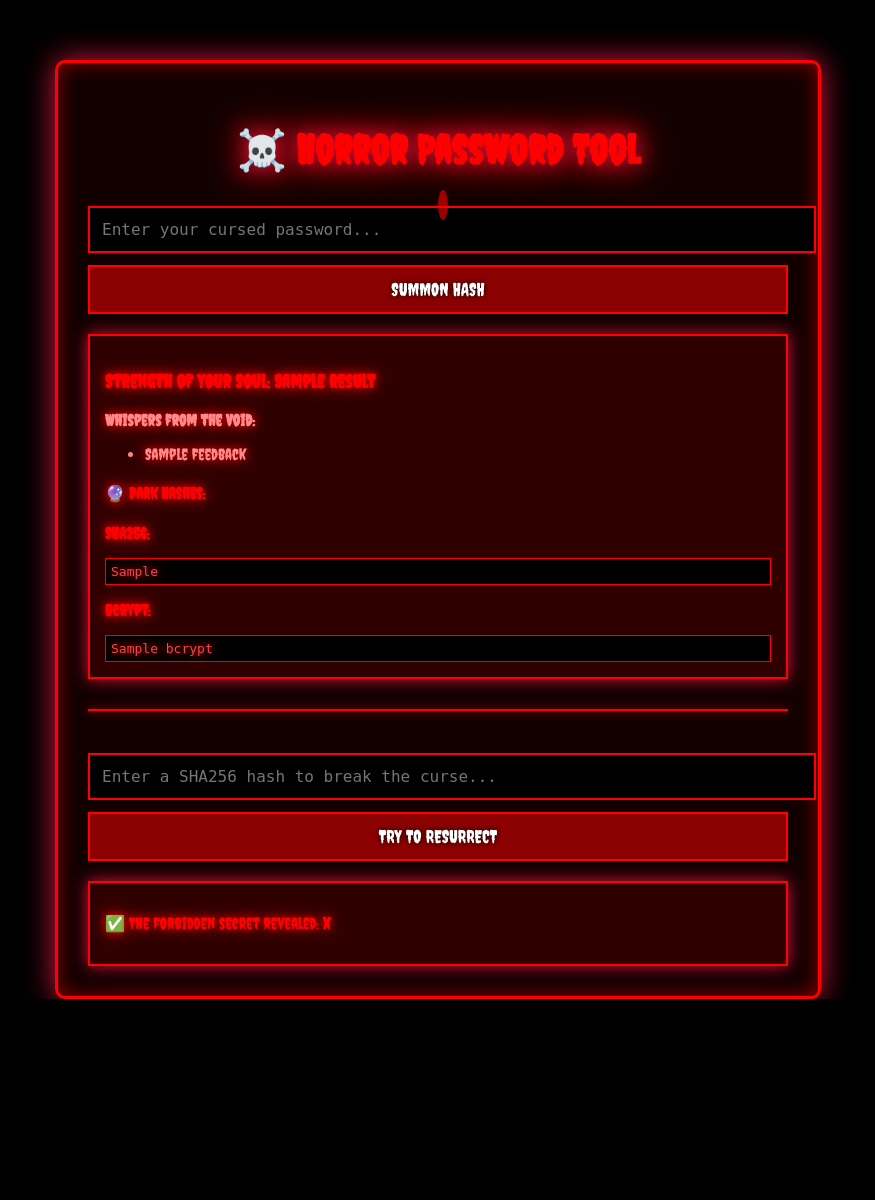
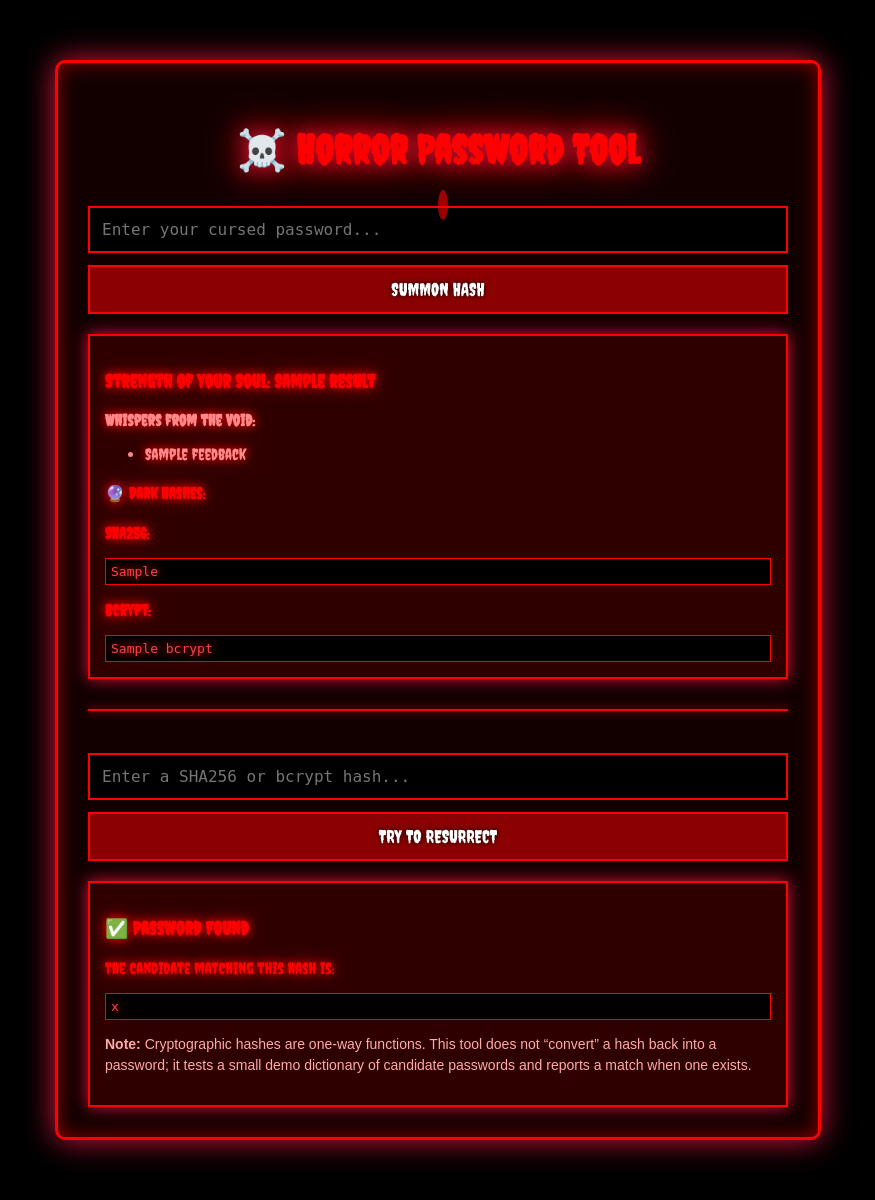
Before and after one commit to sam29sahil/password_web_checker, a Flask app: template templates/index.html in a window 1280 px wide. Shown: the whole page, without its empty margins (202-1077 px from the left). Before the commit the page ends 999 px from the top, so only its background shows below. Run offline with Flask 3, Linux system fonts and the light colour scheme; the template is opened without the code that fills it: most values are stand-ins (such as "Sample title", 1, 10 or a date in 2020).

Commit message:
Improve hash checker UI and explain dictionary-based matching

```diff
--- a/templates/index.html
+++ b/templates/index.html
@@ -2,128 +2,30 @@
 <html lang="en">
 <head>
     <meta charset="UTF-8">
+    <meta name="viewport" content="width=device-width, initial-scale=1.0">
     <title>☠️ Horror Password Tool</title>
-    <!-- Creepy Font -->
     <link href="https://fonts.googleapis.com/css2?family=Creepster&display=swap" rel="stylesheet">
-
     <style>
-        body {
-            margin: 0;
-            height: 100vh;
-            background: black;
-            color: #ff0000;
-            font-family: 'Creepster', cursive;
-            overflow-x: hidden;
-            text-shadow: 0 0 10px red, 0 0 20px darkred;
-        }
-
-        .container {
-            max-width: 700px;
-            margin: 60px auto;
-            background: rgba(20, 0, 0, 0.9);
-            padding: 30px;
-            border: 3px solid red;
-            border-radius: 10px;
-            box-shadow: 0 0 30px crimson, inset 0 0 20px darkred;
-        }
-
-        h2 {
-            text-align: center;
-            font-size: 40px;
-            margin-bottom: 20px;
-            text-shadow: 0 0 20px crimson, 0 0 40px red;
-        }
-
-        input {
-            width: 100%;
-            padding: 12px;
-            margin: 12px 0;
-            background: black;
-            border: 2px solid red;
-            color: #ff4444;
-            font-size: 16px;
-            font-family: monospace;
-        }
-
-        button {
-            width: 100%;
-            padding: 12px;
-            background: darkred;
-            border: 2px solid red;
-            color: white;
-            font-size: 18px;
-            text-transform: uppercase;
-            cursor: pointer;
-            font-family: 'Creepster', cursive;
-            text-shadow: 0 0 5px black;
-        }
-
-        button:hover {
-            background: red;
-            color: black;
-            text-shadow: 0 0 10px white;
-        }
-
-        .result {
-            margin-top: 20px;
-            padding: 15px;
-            border: 2px solid red;
-            background: rgba(50, 0, 0, 0.9);
-            box-shadow: 0 0 15px crimson;
-        }
-
-        .feedback {
-            color: #ff8888;
-            margin-top: 10px;
-        }
-
-        code {
-            background: black;
-            border: 1px solid red;
-            display: block;
-            padding: 5px;
-            margin-top: 5px;
-            word-wrap: break-word;
-            color: #ff4444;
-            font-family: monospace;
-        }
-
-        hr {
-            border: none;
-            height: 2px;
-            background: red;
-            margin: 30px 0;
-            box-shadow: 0 0 10px red;
-        }
-
-        /* Blood dripping effect */
-        .blood-drip {
-            position: relative;
-            color: red;
-        }
-        .blood-drip::after {
-            content: " ";
-            position: absolute;
-            left: 50%;
-            top: 100%;
-            width: 10px;
-            height: 30px;
-            background: red;
-            border-radius: 50%;
-            animation: drip 1.5s infinite;
-        }
-        @keyframes drip {
-            0% { transform: translateY(0); opacity: 1; }
-            80% { transform: translateY(20px); opacity: 0.5; }
-            100% { transform: translateY(30px); opacity: 0; }
-        }
+        body { margin:0; min-height:100vh; background:black; color:#ff0000; font-family:'Creepster',cursive; overflow-x:hidden; text-shadow:0 0 10px red,0 0 20px darkred; }
+        .container { max-width:700px; margin:60px auto; background:rgba(20,0,0,.9); padding:30px; border:3px solid red; border-radius:10px; box-shadow:0 0 30px crimson,inset 0 0 20px darkred; }
+        h2 { text-align:center; font-size:40px; margin-bottom:20px; text-shadow:0 0 20px crimson,0 0 40px red; }
+        input { box-sizing:border-box; width:100%; padding:12px; margin:12px 0; background:black; border:2px solid red; color:#ff4444; font-size:16px; font-family:monospace; }
+        button { width:100%; padding:12px; background:darkred; border:2px solid red; color:white; font-size:18px; text-transform:uppercase; cursor:pointer; font-family:'Creepster',cursive; text-shadow:0 0 5px black; }
+        button:hover { background:red; color:black; text-shadow:0 0 10px white; }
+        .result { margin-top:20px; padding:15px; border:2px solid red; background:rgba(50,0,0,.9); box-shadow:0 0 15px crimson; }
+        .feedback { color:#ff8888; margin-top:10px; }
+        .info { color:#ffaaaa; font-family:Arial,sans-serif; font-size:14px; line-height:1.5; text-shadow:none; }
+        code { background:black; border:1px solid red; display:block; padding:5px; margin-top:5px; word-wrap:break-word; color:#ff4444; font-family:monospace; }
+        hr { border:none; height:2px; background:red; margin:30px 0; box-shadow:0 0 10px red; }
+        .blood-drip { position:relative; color:red; }
+        .blood-drip::after { content:" "; position:absolute; left:50%; top:100%; width:10px; height:30px; background:red; border-radius:50%; animation:drip 1.5s infinite; }
+        @keyframes drip { 0%{transform:translateY(0);opacity:1} 80%{transform:translateY(20px);opacity:.5} 100%{transform:translateY(30px);opacity:0} }
     </style>
 </head>
 <body>
 <div class="container">
     <h2 class="blood-drip">☠️ Horror Password Tool</h2>
 
-        <!-- Normal password → Hash -->
     <form method="POST">
         <input type="password" name="password" placeholder="Enter your cursed password..." required>
         <button type="submit">Summon Hash</button>
@@ -133,39 +35,32 @@
     <div class="result">
         <h3>Strength of Your Soul: {{ result }}</h3>
         {% if feedback %}
-                <div class="feedback">
-                    <strong>Whispers from the Void:</strong>
-                    <ul>
-                        {% for f in feedback %}
-                            <li>{{ f }}</li>
-                        {% endfor %}
-                    </ul>
-                </div>
+        <div class="feedback"><strong>Whispers from the Void:</strong><ul>{% for f in feedback %}<li>{{ f }}</li>{% endfor %}</ul></div>
         {% endif %}
-
         <h4>🔮 Dark Hashes:</h4>
-            <p><strong>SHA256:</strong></p>
-            <code>{{ hash_result.sha256 }}</code>
-            <p><strong>Bcrypt:</strong></p>
-            <code>{{ hash_result.bcrypt }}</code>
+        <p><strong>SHA256:</strong></p><code>{{ hash_result.sha256 }}</code>
+        <p><strong>Bcrypt:</strong></p><code>{{ hash_result.bcrypt }}</code>
     </div>
     {% endif %}
 
     <hr>
 
-        <!-- Hash → Try to Crack -->
     <form method="POST">
-            <input type="text" name="hash_input" placeholder="Enter a SHA256 hash to break the curse..." required>
+        <input type="text" name="hash_input" placeholder="Enter a SHA256 or bcrypt hash..." required>
         <button type="submit">Try to Resurrect</button>
     </form>
 
+    {% if crack_message %}
+    <div class="result">
         {% if cracked_password %}
-            <div class="result">
-                {% if cracked_password == None %}
-                    <p>❌ The spirits whisper: No match found in the Book of RockYou...</p>
+            <h3>✅ Password Found</h3>
+            <p>The candidate matching this hash is:</p>
+            <code>{{ cracked_password }}</code>
         {% else %}
-                    <p>✅ The forbidden secret revealed: <strong>{{ cracked_password }}</strong></p>
+            <h3>❌ No Password Found</h3>
+            <p>{{ crack_message }}</p>
         {% endif %}
+        <p class="info"><strong>Note:</strong> Cryptographic hashes are one-way functions. This tool does not “convert” a hash back into a password; it tests a small demo dictionary of candidate passwords and reports a match when one exists.</p>
     </div>
     {% endif %}
 </div>
```
Lines whose indentation alone changed are shown as unchanged.
